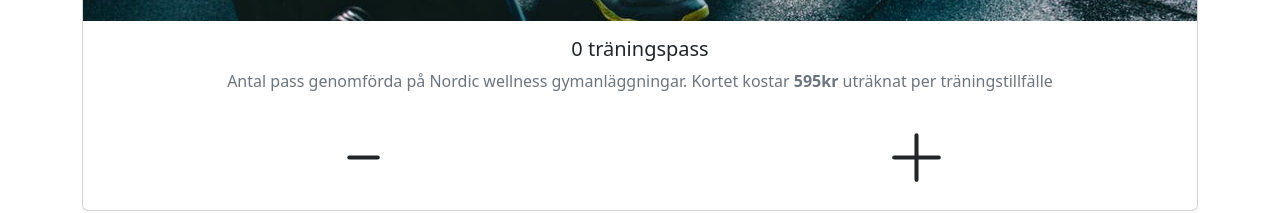
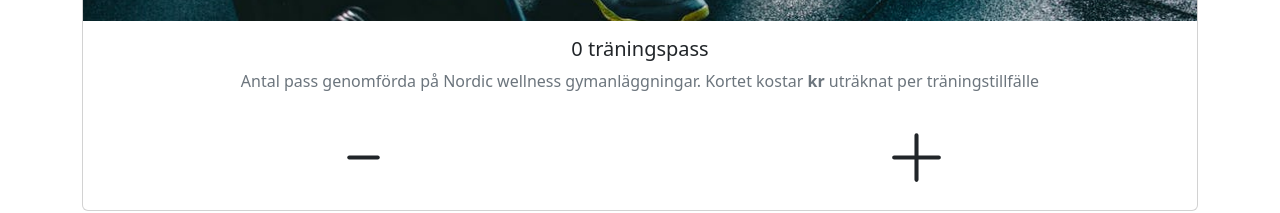
Before and after one commit to Jojjeboy/map, an Angular app: page /workoutchamp in a window 1280 px wide. Shown: the part 359-572 px from the top of the page. Built offline with nearby package versions, Linux system fonts and the light colour scheme.

Commit message:
Deploy of the latest and greatest

```diff
--- a/src/app/app-routing.module.ts
+++ b/src/app/app-routing.module.ts
@@ -12,8 +12,9 @@ const routes: Routes = [
   {
     path: 'workoutchamp',
     component: WorkoutchampStartComponent,
-    data: { title: 'workoutchamp' }
+    data: { title: 'Workoutchamp Start' }
   },
+
   { path: '**', component: StartComponent }
 ];
 
--- a/src/app/workoutchamp/workoutchamp-start/workoutchamp-start.component.html
+++ b/src/app/workoutchamp/workoutchamp-start/workoutchamp-start.component.html
@@ -47,7 +47,7 @@
             <img src="./assets/gym.jpg" class="card-img-top" alt="gymworkout">
             <div class="card-body">
               <h5 class="card-title"><span class="accent">{{ nrOfGymWorkoutsCompleted }}</span> träningspass</h5>
-              <p class="card-text text-muted">Antal pass genomförda på Nordic wellness gymanläggningar. Kortet kostar <span class="accent"><strong>{{ priceOfEachVisit | number: '1.0-2' }}kr</strong></span> uträknat per träningstillfälle</p>
+              <p class="card-text text-muted">Antal pass genomförda på Nordic wellness gymanläggningar. Kortet kostar <span class="accent"><strong><!--{{ priceOfEachVisit | number: '1.0-2' }}-->kr</strong></span> uträknat per träningstillfälle</p>
             </div>
             <div class="card-body">
               <div class="row">
--- a/src/app/workoutchamp/workoutchamp.module.ts
+++ b/src/app/workoutchamp/workoutchamp.module.ts
@@ -1,11 +1,9 @@
 import { NgModule } from '@angular/core';
 import { CommonModule } from '@angular/common';
-import { WorkoutchampStartComponent } from './workoutchamp-start/workoutchamp-start.component';
+
 
 @NgModule({
-  declarations: [
-    WorkoutchampStartComponent
-  ],
+  declarations: [],
   imports: [
     CommonModule
   ]
```
Also changed, not shown: 3 other files (tests, documents, lock files or other folders).
